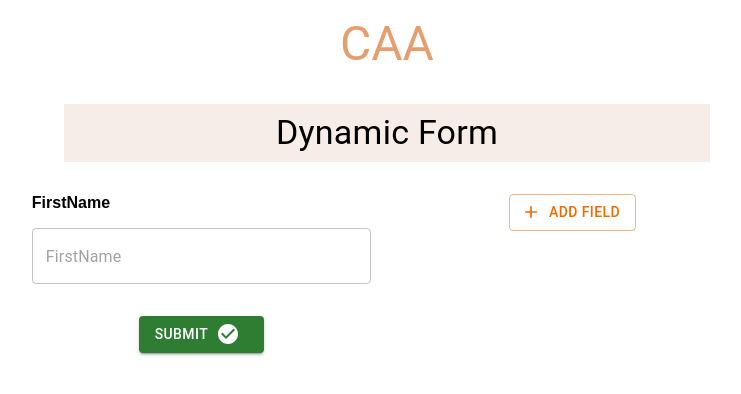
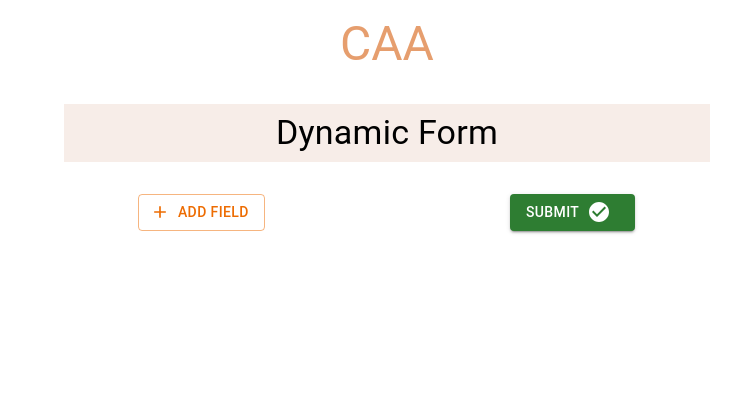
Before and after one commit to bairapraveen7/RenameForm, a React (Create React App) app: page / in a window 1280 px wide. Shown: the top 394 px of the page, without its empty margins (253-994 px from the left). Built offline with nearby package versions, Linux system fonts and the light colour scheme.

Commit message:
feat: Mostly done before lunch

```diff
--- a/package.json
+++ b/package.json
@@ -14,7 +14,8 @@
     "react-scripts": "^5.0.0",
     "react-tag-input": "^6.10.2",
     "react-tag-input-component": "^2.0.2",
-    "react-tagsinput": "^3.20.3"
+    "react-tagsinput": "^3.20.3",
+    "uuid": "^9.0.1"
   },
   "devDependencies": {
     "@types/react": "18.2.38",
--- a/src/Components/DataForm/Fields/DropDownComponent.jsx
+++ b/src/Components/DataForm/Fields/DropDownComponent.jsx
@@ -4,9 +4,9 @@ import { Validations } from "../../ValidationRules";
 export const DropDownComponent = ({
     fieldItem,
     formValue,
-    validation,
+    error,
     setFormValues,
-    setValidation
+    setError
   }) => (
     <Grid item xs={6}>
       <Stack
@@ -14,7 +14,7 @@ export const DropDownComponent = ({
       spacing={2}
       >
     <label style={{fontWeight: 'bold'}}>{fieldItem.name}</label>
-    <FormControl sx={{ m: 1,width: "100%" }} error={validation ? true : false}>
+    <FormControl sx={{ m: 1,width: "100%" }} error={error ? true : false}>
       <InputLabel id="demo-simple-select-error-label">{fieldItem.name}</InputLabel>
       <Select
         labelId="demo-simple-select-error-label"
@@ -22,9 +22,9 @@ export const DropDownComponent = ({
         value={formValue}
         label={fieldItem.name}
         onClose={(e) => {
-          for (const eachValidation of fieldItem.validation) {
+          for (const eachValidation of fieldItem.validations) {
             if (Validations[eachValidation].fn(e.target.value) == true) {
-              setValidation((prev) => ({
+              setError((prev) => ({
                 ...prev,
                 [fieldItem.id]: Validations[eachValidation].message
               })
@@ -44,7 +44,7 @@ export const DropDownComponent = ({
           <MenuItem value={eachValue}>{eachValue}</MenuItem>
         ))}
       </Select>
-      <FormHelperText>{validation}</FormHelperText>
+      <FormHelperText>{error}</FormHelperText>
     </FormControl>
     </Stack>
     </Grid>
--- a/src/Components/DataForm/Fields/TextFieldComponent.jsx
+++ b/src/Components/DataForm/Fields/TextFieldComponent.jsx
@@ -3,10 +3,10 @@ import { Validations } from "../../ValidationRules";
 
 export const TextFieldComponent = ({
     fieldItem,
-    validation,
+    error,
     formValue,
     setFormValues,
-    setValidation
+    setError
   }) => (
     <Grid item xs={6}>
       <Stack
@@ -17,16 +17,16 @@ export const TextFieldComponent = ({
 
     <TextField
       aria-labelledby="its-the-label"
-      error={validation ? true : false}
+      error={error ? true : false}
       id="filled-error-helper-text"
       value={formValue}
-      helperText={validation}
+      helperText={error}
       placeholder={fieldItem.name}
       fullWidth
       onBlur={(e) => {
-        for (const eachValidation of fieldItem.validation) {
+        for (const eachValidation of fieldItem.validations) {
           if (Validations[eachValidation].fn(e.target.value)) {
-            setValidation({
+            setError({
               [fieldItem.id]: Validations[eachValidation].message
             })
             break;
--- a/src/Components/DataForm/MakeField.jsx
+++ b/src/Components/DataForm/MakeField.jsx
@@ -10,7 +10,7 @@ const MapToComponent = {
 }
 
 export const MakeField = (props) => {
-  console.log(props)
+
   return (
     <>
     {
--- a/src/Components/DataForm/MakeForm.jsx
+++ b/src/Components/DataForm/MakeForm.jsx
@@ -33,21 +33,21 @@ import { DisplayContext } from "../../Hooks/useDisplay";
   });
 
 export const MakeForm = ({formData}) => {
-  const [validation, setValidation] = useState({});
+  const [error, setError] = useState({});
   const [formValues, setFormValues] = useState({});
   const setDisplayDataForm = useContext(DisplayContext);
 
   const handleSubmit = () => {
-    const tempValidation = {};
+    const tempError = {};
     formData.map((eachItem) => {
-      eachItem.validation.map((eachValidation) => {
+      eachItem.validations.map((eachValidation) => {
         if (Validations[eachValidation].fn(formValues[eachItem.id]) == true) {
-          tempValidation[eachItem.id] = Validations[eachValidation].message;
+          tempError[eachItem.id] = Validations[eachValidation].message;
         }
       });
     });
-    if (Object.keys(tempValidation).length != 0) {
-      setValidation(tempValidation);
+    if (Object.keys(tempError).length != 0) {
+      setError(tempError);
     }
   };
 
@@ -75,10 +75,10 @@ export const MakeForm = ({formData}) => {
             return (
               <MakeField
                 fieldItem={eachItem}
-                validation={validation[eachItem.id]}
+                error={error[eachItem.id]}
                 fieldValue={formValues[eachItem.id]}
                 setFormValues={setFormValues}
-                setValidation={setValidation}
+                setError={setError}
               />
             );
           })}
--- a/src/Components/FieldForm/Form.jsx
+++ b/src/Components/FieldForm/Form.jsx
@@ -25,10 +25,11 @@ import { FFDropValue } from "./FFDropValue";
 import { FFOrder } from "./FFOrder";
 import { ALPHANUMERIC, DROPDOWN, EMAIL, NUMERIC, TEXTFIELD } from "../../config";
 import { DisplayContext } from "../../Hooks/useDisplay";
+import {v4 as uuid} from 'uuid';
 
 const AddFieldTheme = createTheme(CAA_theme);
 
-export const Wrap = (component) => <Grid item xs={12}>
+export const Wrap = (component,size) => <Grid item xs={size}>
 <Stack alignItems="start" spacing={2}>
   {component}
   </Stack></Grid>
@@ -45,7 +46,11 @@ export const Form = ({setFormData}) => {
     if(first  && second  && third ){
         setFormData((prev) =>  [
           ...prev,
-          fieldForm
+          {
+            ...fieldForm,
+            id: uuid()
+          }
+
         ])
         setDisplayDataForm(true);
     }
@@ -64,12 +69,13 @@ export const Form = ({setFormData}) => {
           Add Field
         </Typography>
         <Grid container sx={{ width: "40%", mx: "auto" }} spacing={4}>
-         {Wrap(<FFName setFieldForm={setFieldForm} error={error?.name}   />)}
-         {Wrap(<FFType setFieldForm={setFieldForm} fieldForm={fieldForm} />)}
-         {fieldForm?.values && Wrap(<FFDropValue setFieldForm={setFieldForm}  error={error?.values}   />)}
-         {Wrap(<FFValidation setFieldForm={setFieldForm} error={error?.validations}   />)}
-         {Wrap(<FFOrder setFieldForm={setFieldForm}   />)}
-         {Wrap(<Button variant="contained" sx={{color: "black",backgroundColor: "#f46d40"}} onClick={handleSubmit}>Add Field</Button>)}
+         {Wrap(<FFName setFieldForm={setFieldForm} error={error?.name}  />,12)}
+         {Wrap(<FFType setFieldForm={setFieldForm} fieldForm={fieldForm} />,12)}
+         {fieldForm?.values && Wrap(<FFDropValue setFieldForm={setFieldForm}  error={error?.values}   />,12)}
+         {Wrap(<FFValidation setFieldForm={setFieldForm} error={error?.validations}   />,12)}
+         {Wrap(<FFOrder setFieldForm={setFieldForm}   />,12)}
+         {Wrap(<Button variant="contained" sx={{color: "black",backgroundColor: "#f46d40"}} onClick={handleSubmit}>Add Field</Button>,6)}
+         {Wrap(<Button variant="outlined" onClick={() => setDisplayDataForm(true)}>Cancel</Button>,6)}
         </Grid>
       </Container>
     </Box>
@@ -103,10 +109,15 @@ const checkValidations = (fieldForm,setError) => {
   if(fieldForm.validations == null || (fieldForm.validations.includes(ALPHANUMERIC) && fieldForm.validations.includes(NUMERIC))){
     setError((prev) => ({
       ...prev,
-      "validations":"AlphaNumeric and Numeric can't be checked"
+      "validations": "AlphaNumeric and Numeric can't be checked"
     }))
     return false;
   }
+  if(fieldForm.validations != null && fieldForm.type == DROPDOWN && (fieldForm.validations.includes(ALPHANUMERIC) || fieldForm.validataions.includes(NUMERIC))){
+    setError((prev) => ({
+      ...prev,
+      "validations":"Alphanumeric and numeric can't be checked at dropdown"
+    }))
+  }
   return true;
-
 }
--- a/src/Components/ValidationRules.js
+++ b/src/Components/ValidationRules.js
@@ -1,9 +1,11 @@
+import { ALPHANUMERIC, EMAIL, NUMERIC, REQUIRED } from "../config";
+
 export const Validations = {
-  "R": {
+  [REQUIRED]: {
     fn: (value) => value == null,
     message: "value is required"
   },
-  "E": {
+  [EMAIL]: {
     fn: (value) => !String(value)
     .toLowerCase()
     .match(
@@ -11,12 +13,12 @@ export const Validations = {
     ),
     message: "Email is not valid"
   },
-  "N": {
+  [NUMERIC]: {
     fn: (value) => isNaN(value),
     message: "Only numerics allowed"
   },
-  "D": {
+  [ALPHANUMERIC]: {
     fn: (value) => !/^[a-zA-Z0-9]+$/.test(value),
-    message: "only Digits are allowed"
+    message: "only AlphaNumerics allowed"
   }
 }
--- a/src/Data/formData.jsx
+++ b/src/Data/formData.jsx
@@ -2,13 +2,5 @@ import React from "react";
 import { TEXTFIELD } from "../config";
 
 export const data = [
-  {
-    id: 1,
-    name: "FirstName",
-    type: TEXTFIELD,
-    validation: ["R", "N", "D"],
-    order: 1,
-  },
-
 
 ];
```
Also changed, not shown: 1 other file (tests, documents, lock files or other folders).
